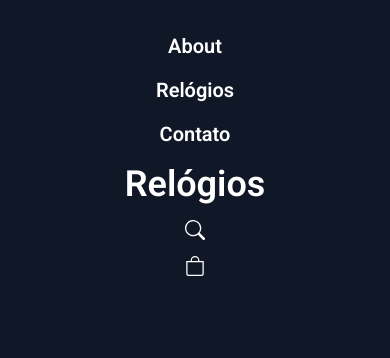
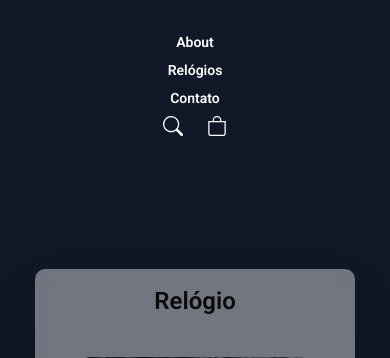
Before and after one commit to Matheus7p/Tgid-teste-frontend, a React (Vite) app: page / in a window 390 px wide. Shown: the top 358 px of the page. Built offline with nearby package versions, Linux system fonts and the light colour scheme; no server answers.

Commit message:
fix: header responsive

```diff
--- a/src/app/components/header/header.component.tsx
+++ b/src/app/components/header/header.component.tsx
@@ -10,11 +10,11 @@ const _HEADER_LINKS = [
 
 const renderHeaderLeft = (): JSX.Element => {
   return (
-    <div className="flex flex-col lg:flex-row gap-4 lg:gap-12 font-semibold">
+    <div className="flex flex-col lg:flex-row gap-2 lg:gap-12 font-semibold">
       {_HEADER_LINKS.map((item, index) => (
         <p
           key={index}
-          className="text-xl lg:text-2xl duration-150 underline-animation hover:scale-105 hover:cursor-pointer text-center"
+          className="text-sm lg:text-xl duration-150 underline-animation hover:scale-105 hover:cursor-pointer text-center"
         >
           {item.title}
         </p>
@@ -25,7 +25,7 @@ const renderHeaderLeft = (): JSX.Element => {
 
 const renderHeaderRight = (): JSX.Element => {
   return (
-    <div className="flex flex-col lg:flex-row gap-4 lg:gap-12">
+    <div className="flex flex-row gap-6 lg:gap-12">
         <Icon type="search" className="hover:scale-115 hover:cursor-pointer duration-300"/>
         <Icon type="bag" className="hover:scale-115 hover:cursor-pointer duration-300"/>
     </div>
@@ -35,11 +35,11 @@ const renderHeaderRight = (): JSX.Element => {
 export function Header() {
   return (
     <>
-      <nav className="w-full flex flex-col lg:flex-row items-center justify-between gap-4 px-6 lg:px-52 py-8 text-white">
+      <nav className="w-full flex flex-col lg:flex-row items-center justify-between gap-2 lg:gap-4 px-6 lg:px-52 py-8 text-white">
         <div className="flex-1">
           {renderHeaderLeft()}
         </div>
-        <h3 className="flex-1 text-center text-4xl lg:text-6xl font-semibold">Relógios</h3>
+        <h3 className="flex-1 text-center text-2xl lg:text-6xl font-semibold hidden lg:block">Relógios</h3>
         <div className="flex-1 flex justify-end">
           {renderHeaderRight()}
         </div>
```
